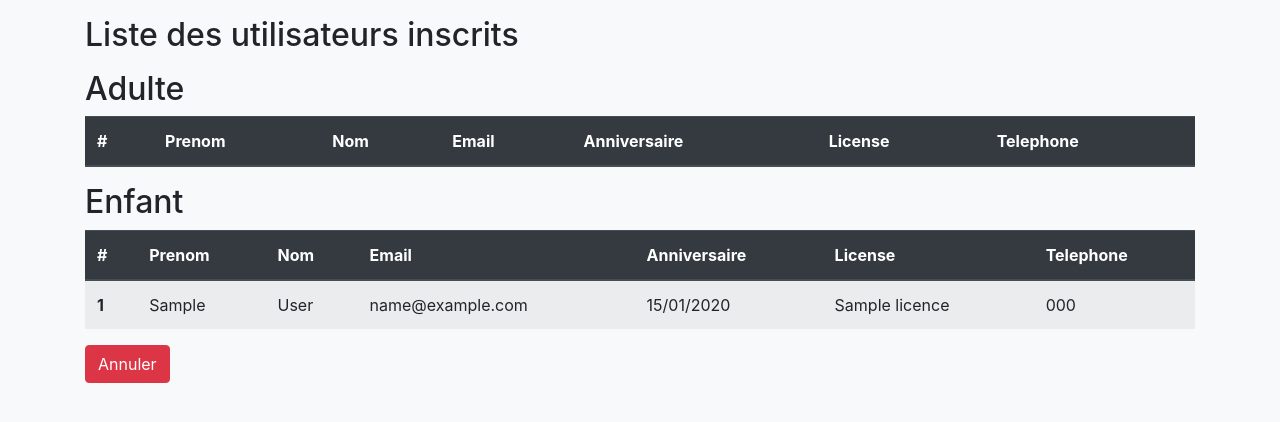
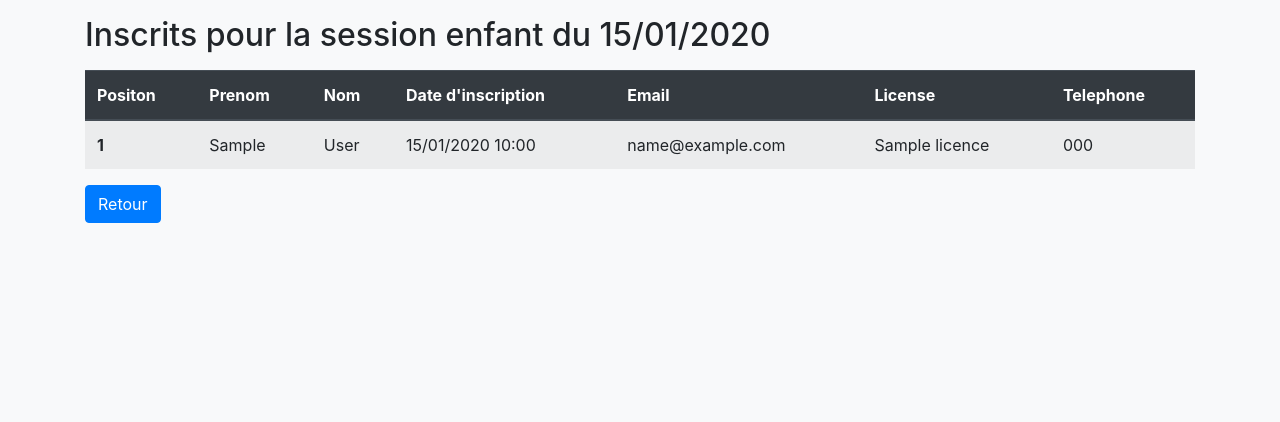
Before and after one commit to BenjaminCoajou/Mx-auribail, a Symfony app: template templates/admin/training/list.html.twig in a window 1280 px wide. Shown: the part 65-487 px from the top of the page. Run offline with Twig, Linux system fonts and the light colour scheme; the template is opened without the code that fills it: most values are stand-ins (such as "Sample title", 1, 10 or a date in 2020); lists and menus that the app fills with data are empty; some libraries are stand-ins or nearby versions.

Commit message:
listing des utilisateurs inscrits a une session

```diff
--- a/templates/admin/training/list.html.twig
+++ b/templates/admin/training/list.html.twig
@@ -5,16 +5,15 @@
 
 {% block body %}
         <div class="container">
-            <h2 class="my-3"> Liste des utilisateurs inscrits </h2>
-            <h2> Adulte </h2>
+            <h2 class="my-3">Inscrits pour la session {% if training.adult == 1 %} adulte {% else %} enfant {% endif %} du {{ training.trainingDate | date("d/m/Y") }}</h2>
             <table class="table table-striped">
                 <thead class="thead-dark">
                     <tr>
-                    <th scope="col">#</th>
+                    <th scope="col">Positon</th>
                     <th scope="col">Prenom</th>
                     <th scope="col">Nom</th>
+                    <th scope="col">Date d'inscription</th>
                     <th scope="col">Email</th>
-                    <th scope="col">Anniversaire</th>
                     <th scope="col">License</th>
                     <th scope="col">Telephone</th>
 
@@ -23,55 +22,22 @@
                 <tbody>
                 {% set i = 0 %}
                 {% for element in list %}
-                    {% if element.training.adult == 1 %}
                         {% set i = i + 1 %}
                         <tr>
                             <th scope="row">{{ i }}</th>
                             <td>{{element.user.firstName}}</td>
                             <td>{{element.user.lastName}}</td>
+                            <td>{{element.dateRegistration | date("d/m/Y H:i")}}</td>
                             <td>{{element.user.email}}</td>
-                            <td>{{element.user.birthday | date("d/m/Y")}}</td>
                             <td>{{element.user.licence}}</td>
                             <td>{{element.user.phone}}</td>
                         </tr>
-                    {% endif %}
                 {% endfor %}
                 </tbody>
             </table>
 
-            <h2> Enfant </h2>
-            <table class="container table table-striped">
-                <thead class="thead-dark">
-                    <tr>
-                    <th scope="col">#</th>
-                    <th scope="col">Prenom</th>
-                    <th scope="col">Nom</th>
-                    <th scope="col">Email</th>
-                    <th scope="col">Anniversaire</th>
-                    <th scope="col">License</th>
-                    <th scope="col">Telephone</th>
 
-                    </tr>
-                </thead>
-                <tbody>
-                {% set i = 0 %}
-                {% for element in list %}
-                    {% if element.training.adult == 0 %}
-                        {% set i = i + 1 %}
-                        <tr>
-                            <th scope="row">{{ i }}</th>
-                            <td>{{element.user.firstName}}</td>
-                            <td>{{element.user.lastName}}</td>
-                            <td>{{element.user.email}}</td>
-                            <td>{{element.user.birthday | date("d/m/Y")}}</td>
-                            <td>{{element.user.licence}}</td>
-                            <td>{{element.user.phone}}</td>
-                        </tr>
-                    {% endif %}
-                {% endfor %}
-                </tbody>
-            </table>
-            <a class="btn btn-danger" href="{{ path('admin') }}">Annuler</a>
+            <a class="btn btn-primary" href="{{ path('admin') }}">Retour</a>
         </div>
 
 {% endblock %}
```
Also changed, not shown: src/Controller/AdminController.php (+10 -11 lines), templates/admin/index.html.twig (+6 -5 lines).
